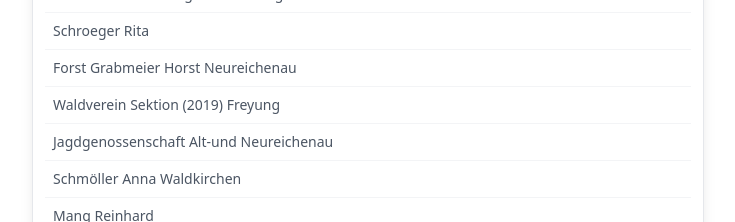
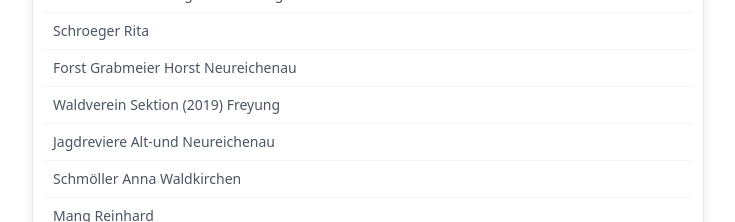
Before and after one commit to giggei/dreisessel, a SvelteKit app: page /spenden in a window 1280 px wide. Shown: the part 2760-2982 px from the top of the page, without its empty margins (272-1007 px from the left). Built offline with nearby package versions, Linux system fonts and the light colour scheme.

Commit message:
Correction

```diff
--- a/src/routes/spenden/+page.svelte
+++ b/src/routes/spenden/+page.svelte
@@ -318,7 +318,7 @@
 										>
 										<tr
 											><td class="p-2 whitespace-nowrap"
-												><div class="text-left">Jagdgenossenschaft Alt-und Neureichenau</div></td
+												><div class="text-left">Jagdreviere Alt-und Neureichenau</div></td
 											></tr
 										>
 										<tr
```
